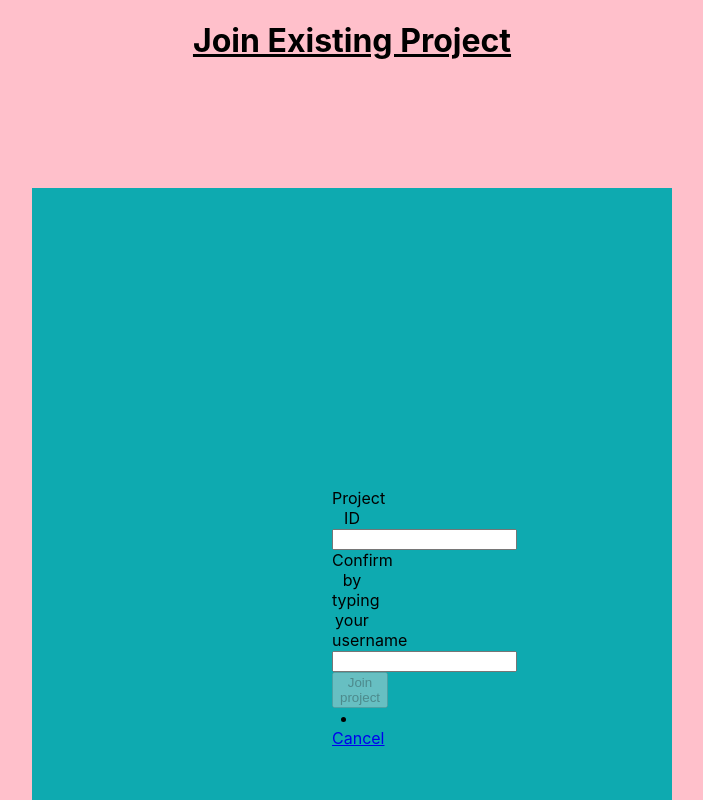
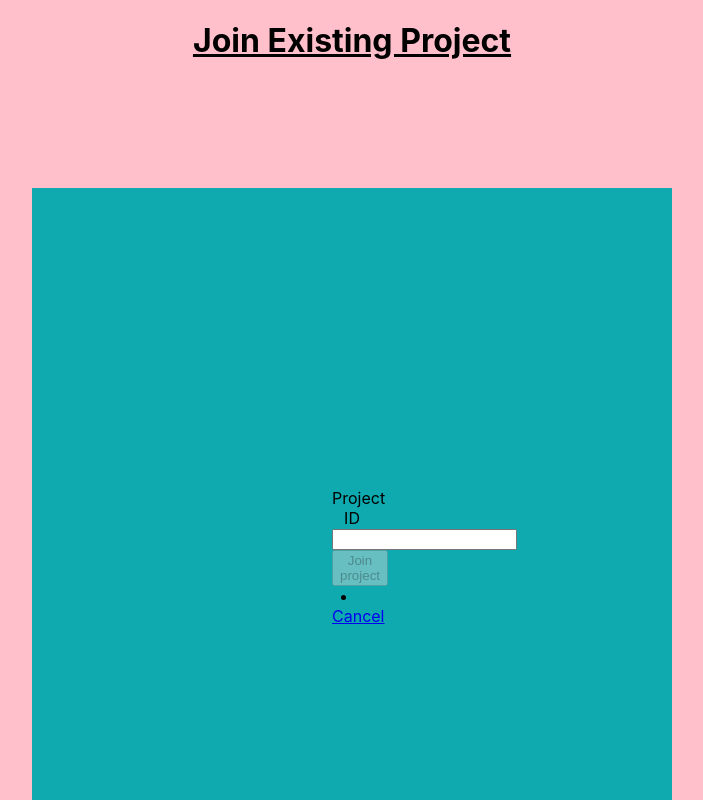
Before and after one commit to ZulimaIke/461L-Group-repository, a React (Create React App) app in the folder frontend/: page /joinProject in a window 1280 px wide. Shown: the top 800 px of the page, without its empty margins (288-991 px from the left). Built offline with nearby package versions, Linux system fonts and the light colour scheme.

Commit message:
username stored functionality added

```diff
--- a/frontend/src/pages/joinProject.js
+++ b/frontend/src/pages/joinProject.js
@@ -6,7 +6,6 @@ import { Link } from "react-router-dom";
 
 export default function JoinProject() {
   const [projectID, setProjectID] = useState("");
-  const [projectUser, setProjectUser] = useState("");
   const [successfullyCreated, setSuccessfullyCreated] = useState("");
 
   function userMessage(flag) {
@@ -20,7 +19,7 @@ export default function JoinProject() {
   }
 
   function validateForm() {
-    return projectID.length > 0 && projectUser.length > 0;
+    return projectID.length > 0;
   }
 
   function handleSubmit(event) {
@@ -39,17 +38,9 @@ export default function JoinProject() {
             onChange={(e) => setProjectID(e.target.value)}
           />
         </Form.Group>
-        <Form.Group size="lg" controlId="projectUser">
-          <Form.Label>Confirm by typing your username </Form.Label>
-          <Form.Control
-            type="projectUser"
-            value={projectUser}
-            onChange={(e) => setProjectUser(e.target.value)}
-          />
-        </Form.Group>
         <Button block size="lg" type="submit" disabled={!validateForm()}
          onClick={() => {
-                    fetch("http://127.0.0.1:5000/joinProject/" + projectID + "_" + projectUser)
+                    fetch("/joinProject/" + projectID)
                         .then(response =>
                             response.json()
                         )
```
